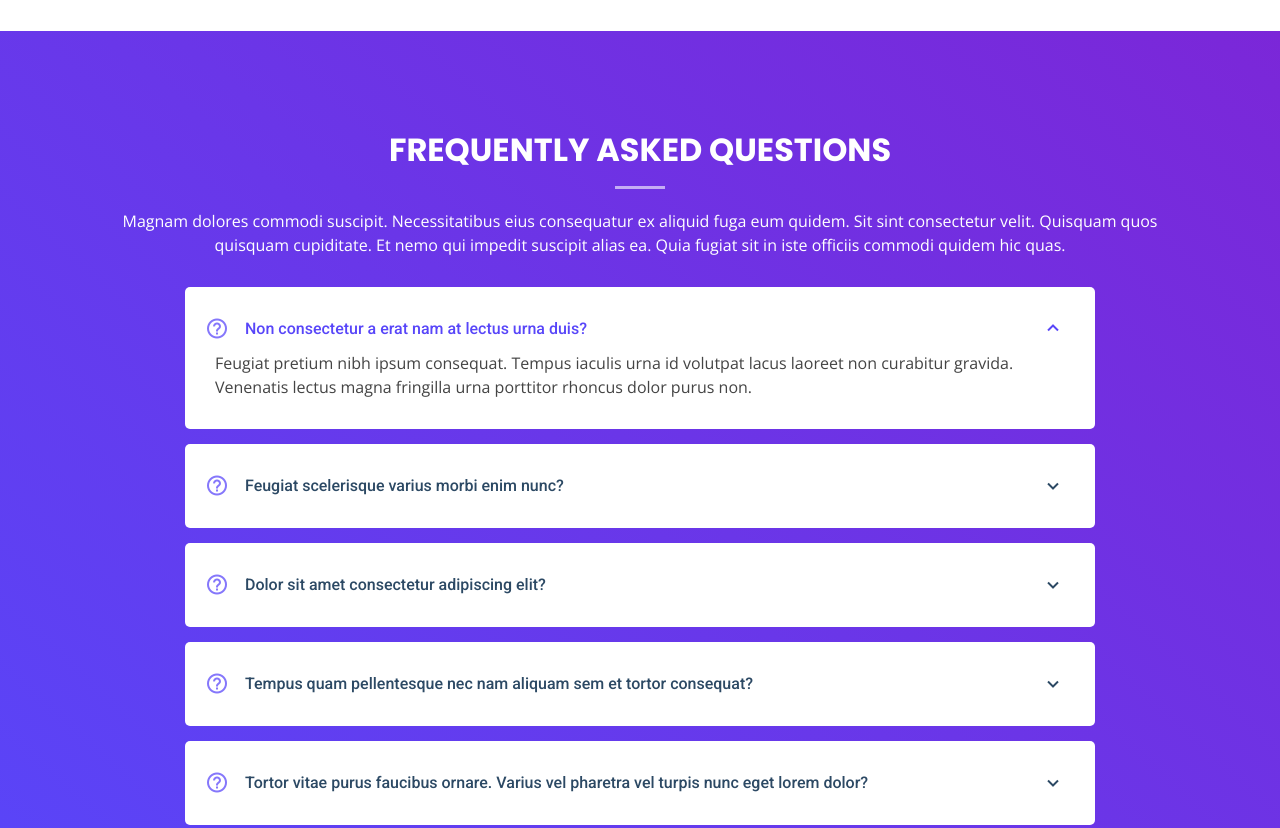
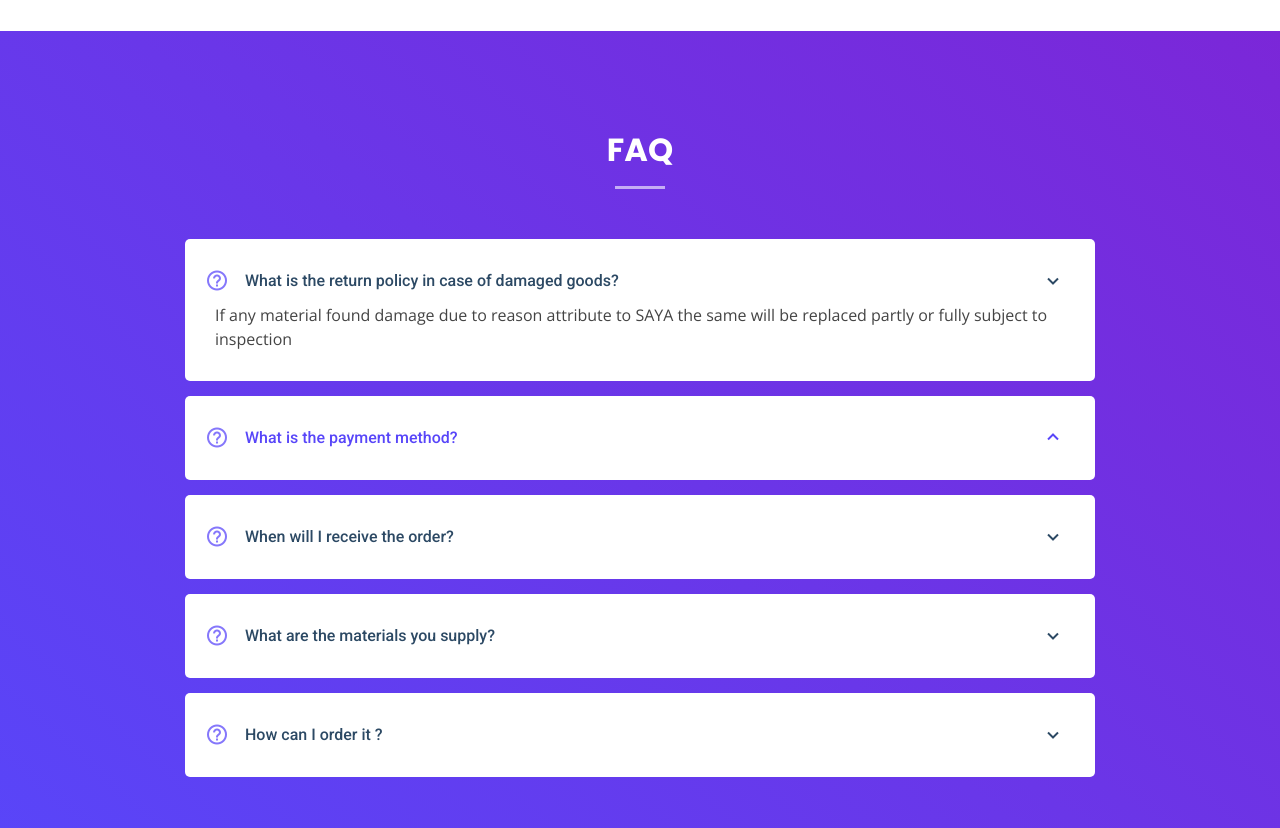
Before and after one commit to aivirexinnovations/SayaWebsite, a plain HTML site: page index.html in a window 1280 px wide. Shown: the part 3620-4448 px from the top of the page. Drawn offline with nearby package versions, Linux system fonts and the light colour scheme.

Commit message:
FAQ updates

```diff
--- a/index.html
+++ b/index.html
@@ -383,53 +383,54 @@
       <div class="container" data-aos="fade-up">
 
         <div class="section-title">
-          <h2>Frequently Asked Questions</h2>
-          <p>Magnam dolores commodi suscipit. Necessitatibus eius consequatur ex aliquid fuga eum quidem. Sit sint consectetur velit. Quisquam quos quisquam cupiditate. Et nemo qui impedit suscipit alias ea. Quia fugiat sit in iste officiis commodi quidem hic quas.</p>
+          <h2>FAQ</h2>
+          <!-- <p>Magnam dolores commodi suscipit. Necessitatibus eius consequatur ex aliquid fuga eum quidem. Sit sint consectetur velit. Quisquam quos quisquam cupiditate. Et nemo qui impedit suscipit alias ea. Quia fugiat sit in iste officiis commodi quidem hic quas.</p> -->
         </div>
 
         <div class="faq-list">
           <ul>
+            <li data-aos="fade-up" data-aos-delay="400">
+              <i class="bx bx-help-circle icon-help"></i> <a data-toggle="collapse" href="#faq-list-4" class="collapsed">What is the return policy in case of damaged goods? <i class="bx bx-chevron-down icon-show"></i><i class="bx bx-chevron-up icon-close"></i></a>
+              <div id="faq-list-4" class="collapse show" data-parent=".faq-list">
+                <p>
+                   If any material found damage due to reason attribute to SAYA the same will be replaced partly or fully subject to inspection
+                </p>
+              </div>
+            </li>
+
             <li data-aos="fade-up" data-aos="fade-up" data-aos-delay="100">
-              <i class="bx bx-help-circle icon-help"></i> <a data-toggle="collapse" class="collapse" href="#faq-list-1">Non consectetur a erat nam at lectus urna duis? <i class="bx bx-chevron-down icon-show"></i><i class="bx bx-chevron-up icon-close"></i></a>
-              <div id="faq-list-1" class="collapse show" data-parent=".faq-list">
+              <i class="bx bx-help-circle icon-help"></i> <a data-toggle="collapse" class="collapse" href="#faq-list-1"> What is the payment method? <i class="bx bx-chevron-down icon-show"></i><i class="bx bx-chevron-up icon-close"></i></a>
+              <div id="faq-list-1" class="collapse" data-parent=".faq-list">
                 <p>
-                  Feugiat pretium nibh ipsum consequat. Tempus iaculis urna id volutpat lacus laoreet non curabitur gravida. Venenatis lectus magna fringilla urna porttitor rhoncus dolor purus non.
+                  Online payment,Cheque
                 </p>
               </div>
             </li>
 
             <li data-aos="fade-up" data-aos-delay="200">
-              <i class="bx bx-help-circle icon-help"></i> <a data-toggle="collapse" href="#faq-list-2" class="collapsed">Feugiat scelerisque varius morbi enim nunc? <i class="bx bx-chevron-down icon-show"></i><i class="bx bx-chevron-up icon-close"></i></a>
+              <i class="bx bx-help-circle icon-help"></i> <a data-toggle="collapse" href="#faq-list-2" class="collapsed">When will I receive the order? <i class="bx bx-chevron-down icon-show"></i><i class="bx bx-chevron-up icon-close"></i></a>
               <div id="faq-list-2" class="collapse" data-parent=".faq-list">
                 <p>
-                  Dolor sit amet consectetur adipiscing elit pellentesque habitant morbi. Id interdum velit laoreet id donec ultrices. Fringilla phasellus faucibus scelerisque eleifend donec pretium. Est pellentesque elit ullamcorper dignissim. Mauris ultrices eros in cursus turpis massa tincidunt dui.
+                  Within 2 weeks from the date of agreement of scope of work and price duly agreed and signed
                 </p>
               </div>
             </li>
 
             <li data-aos="fade-up" data-aos-delay="300">
-              <i class="bx bx-help-circle icon-help"></i> <a data-toggle="collapse" href="#faq-list-3" class="collapsed">Dolor sit amet consectetur adipiscing elit? <i class="bx bx-chevron-down icon-show"></i><i class="bx bx-chevron-up icon-close"></i></a>
+              <i class="bx bx-help-circle icon-help"></i> <a data-toggle="collapse" href="#faq-list-3" class="collapsed">What are the materials you supply? <i class="bx bx-chevron-down icon-show"></i><i class="bx bx-chevron-up icon-close"></i></a>
               <div id="faq-list-3" class="collapse" data-parent=".faq-list">
                 <p>
-                  Eleifend mi in nulla posuere sollicitudin aliquam ultrices sagittis orci. Faucibus pulvinar elementum integer enim. Sem nulla pharetra diam sit amet nisl suscipit. Rutrum tellus pellentesque eu tincidunt. Lectus urna duis convallis convallis tellus. Urna molestie at elementum eu facilisis sed odio morbi quis
+                  All type of steel fabrications and supply civil construction materials etc.
                 </p>
               </div>
             </li>
 
-            <li data-aos="fade-up" data-aos-delay="400">
-              <i class="bx bx-help-circle icon-help"></i> <a data-toggle="collapse" href="#faq-list-4" class="collapsed">Tempus quam pellentesque nec nam aliquam sem et tortor consequat? <i class="bx bx-chevron-down icon-show"></i><i class="bx bx-chevron-up icon-close"></i></a>
-              <div id="faq-list-4" class="collapse" data-parent=".faq-list">
-                <p>
-                  Molestie a iaculis at erat pellentesque adipiscing commodo. Dignissim suspendisse in est ante in. Nunc vel risus commodo viverra maecenas accumsan. Sit amet nisl suscipit adipiscing bibendum est. Purus gravida quis blandit turpis cursus in.
-                </p>
-              </div>
-            </li>
 
             <li data-aos="fade-up" data-aos-delay="500">
-              <i class="bx bx-help-circle icon-help"></i> <a data-toggle="collapse" href="#faq-list-5" class="collapsed">Tortor vitae purus faucibus ornare. Varius vel pharetra vel turpis nunc eget lorem dolor? <i class="bx bx-chevron-down icon-show"></i><i class="bx bx-chevron-up icon-close"></i></a>
+              <i class="bx bx-help-circle icon-help"></i> <a data-toggle="collapse" href="#faq-list-5" class="collapsed">How can I order it ? <i class="bx bx-chevron-down icon-show"></i><i class="bx bx-chevron-up icon-close"></i></a>
               <div id="faq-list-5" class="collapse" data-parent=".faq-list">
                 <p>
-                  Laoreet sit amet cursus sit amet dictum sit amet justo. Mauris vitae ultricies leo integer malesuada nunc vel. Tincidunt eget nullam non nisi est sit amet. Turpis nunc eget lorem dolor sed. Ut venenatis tellus in metus vulputate eu scelerisque.
+                   Hard Copy by post, Courier E-Transmission
                 </p>
               </div>
             </li>
```
